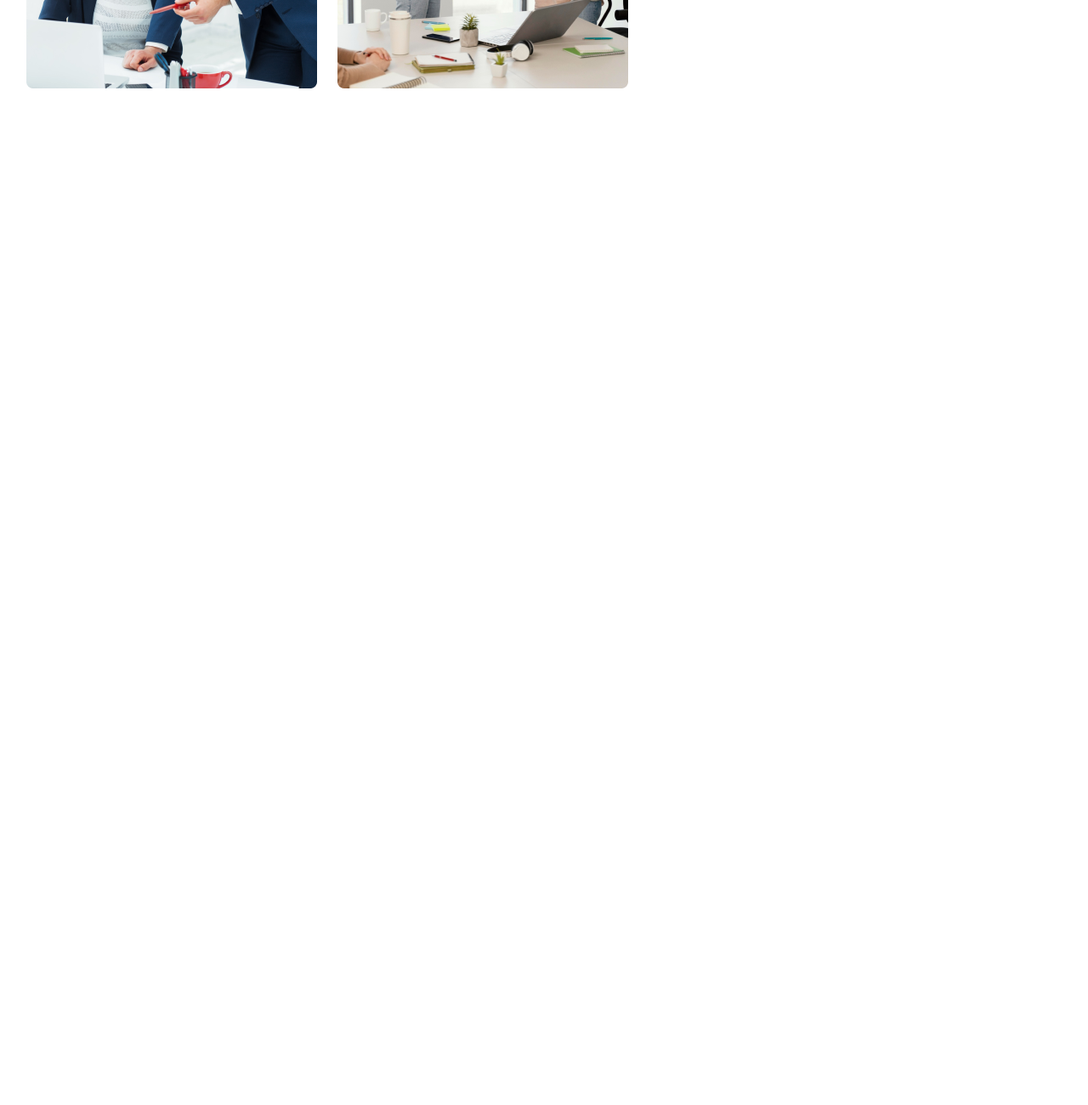
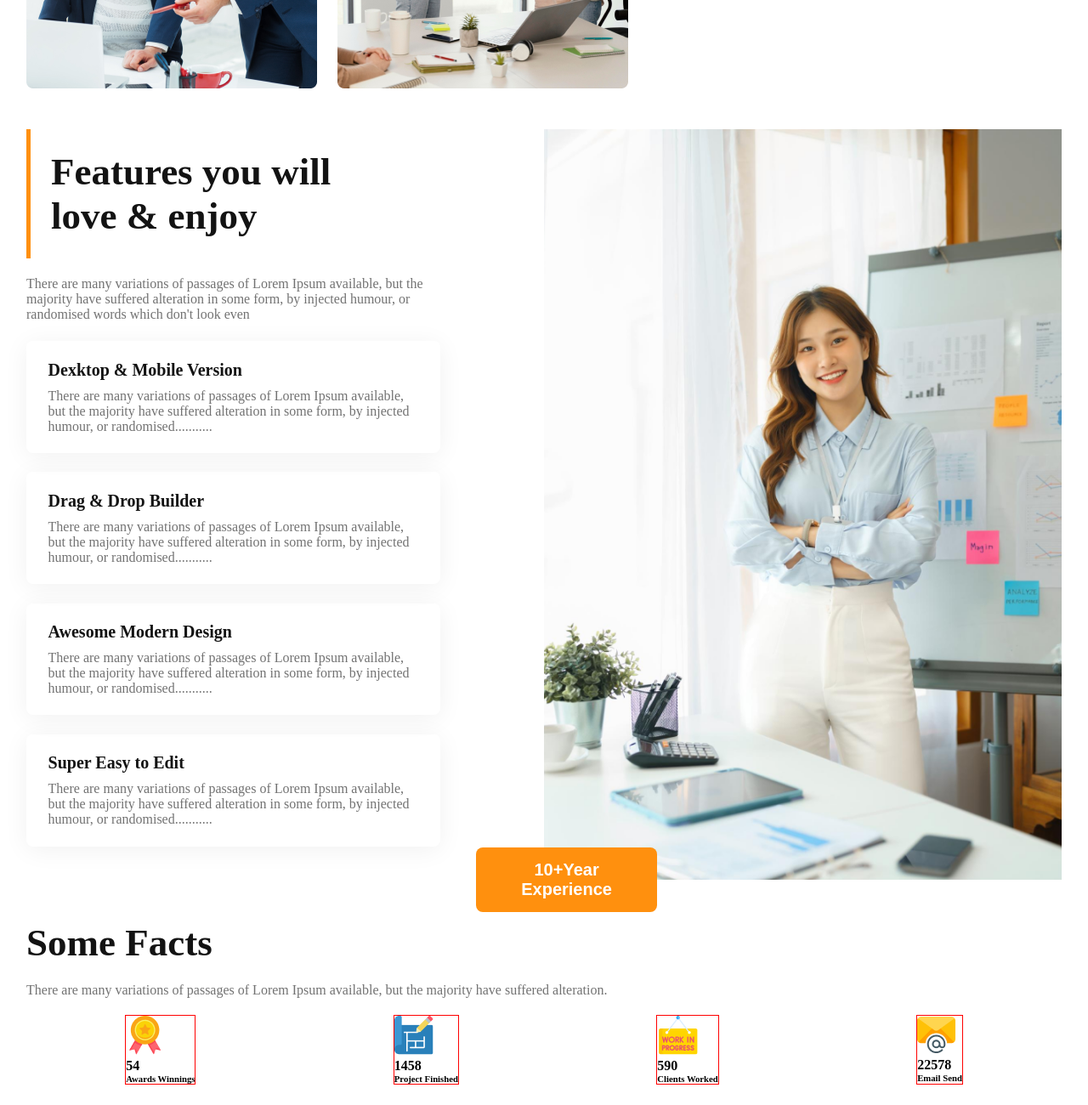
Before and after one commit to rh-abir/project-02, a plain HTML site: page index.html in a window 1280 px wide. Shown: the part 1840-3140 px from the top of the page at 85% size. Before the commit the page ends 2016 px from the top, so only its background shows below. Drawn offline with Linux system fonts and the light colour scheme.

Commit message:
add facts-section

```diff
--- a/index.html
+++ b/index.html
@@ -54,7 +54,7 @@
             </div>
             <article class="quick-list-article">
                 <h2 class="header-text"><span style="color: var(--paragraph-color);">Quick list</span> of Our <br> <span style="color: var(--main-color);">Features</span></h2>
-                <p class="main-paragraph-text quick-list-pra">There are many variations of passages of Lorem Ipsum available, but the majority have suffered alteration in some form, by injected humour, or randomised words which don't look even</p>
+                <p class="main-paragraph-text">There are many variations of passages of Lorem Ipsum available, but the majority have suffered alteration in some form, by injected humour, or randomised words which don't look even</p>
                 <button class="main-button">Explore More</button>
             </article>
         </div>
@@ -62,7 +62,67 @@
 
     <!-- Features section  -->
     <section class="container">
+        <div class="features">
+            <article class="features-article">
+                <div class="feature-heading">
+                    <h2 class="header-text">Features you will <br> love & enjoy</h2>
+                </div>
 
+                <p class="main-paragraph-text feature-top-text">There are many variations of passages of Lorem Ipsum available, but the majority have suffered alteration in some form, by injected humour, or randomised words which don't look even</p>
+
+                <div class="feature-text">
+                    <h3>Dexktop & Mobile Version</h3>
+                    <p>There are many variations of passages of Lorem Ipsum available, but the majority have suffered alteration in some form, by injected humour, or randomised...........</p>
+                </div>
+                <div class="feature-text">
+                    <h3>Drag & Drop Builder</h3>
+                    <p>There are many variations of passages of Lorem Ipsum available, but the majority have suffered alteration in some form, by injected humour, or randomised...........</p>
+                </div>
+                <div class="feature-text">
+                    <h3>Awesome Modern Design</h3>
+                    <p>There are many variations of passages of Lorem Ipsum available, but the majority have suffered alteration in some form, by injected humour, or randomised...........</p>
+                </div>
+                <div class="feature-text">
+                    <h3>Super Easy to Edit</h3>
+                    <p>There are many variations of passages of Lorem Ipsum available, but the majority have suffered alteration in some form, by injected humour, or randomised...........</p>
+                </div>
+            </article>
+            <div class="features-img">
+                <img src="./images/architect.png" alt="">
+                <button class="main-button feature-button">10+Year <br> <span>Experience</span>
+                </button>
+            </div>
+
+        </div>
+    </section>
+
+    <!-- Facts section  -->
+    <section class="container">
+        <h2 class="header-text">Some Facts</h2>
+        <p class="main-paragraph-text">There are many variations of passages of Lorem Ipsum available, but the majority have suffered alteration.</p>
+
+        <div class="facts">
+            <div class="fact-item">
+                <img src="./images/icons/ribon.png" alt="">
+                <h4>54</h4>
+                <h6>Awards Winnings</h6>
+            </div>
+            <div class="fact-item">
+                <img src="./images/icons/projects.png" alt="">
+                <h4>1458</h4>
+                <h6>Project Finished</h6>
+            </div>
+            <div class="fact-item">
+                <img src="./images/icons/customers.png" alt="">
+                <h4>590</h4>
+                <h6>Clients Worked</h6>
+            </div>
+            <div class="fact-item">
+                <img src="./images/icons/email.png" alt="">
+                <h4>22578</h4>
+                <h6>Email Send</h6>
+            </div>
+        </div>
     </section>
 
 
--- a/styles/style.css
+++ b/styles/style.css
@@ -41,6 +41,7 @@
      font-size: 16px;
      font-weight: 400;
      color: var(--paragraph-color);
+     margin: 1.3rem 0px;
  }
 
  .main-button {
@@ -57,6 +58,7 @@
     font-size: 45px;
     font-weight: 700;
     color: var(--heading-color);
+    font-family: var(--work-font);
  }
 
  /*-----------------------
@@ -131,6 +133,76 @@ banner-section style start here
  .quick-list-article {
      width: 36%;
  }
- .quick-list-pra{
-    margin: 20px 0px;
+
+
+ /*---------------------------------
+    Features section style start here
+ -----------------------------------*/
+
+ .features{
+    display: flex;
  }
+
+ .features-article{
+    width: 50%;
+ }
+ .feature-heading{
+    border-left: 5px solid var(--main-color);
+    padding: 24px;
+ }
+
+ .feature-top-text{
+    width: 80%;
+ }
+
+ .feature-text{
+    width: 80%;
+    box-shadow: 0px 4px 30px rgba(0, 0, 0, 0.06);
+    padding: 1.4rem 1.6rem;
+    margin-top: 1.4rem;
+    border-radius: 8px;
+
+ }
+
+ .feature-text > h3{
+    font-size: 20px;
+    font-weight: 600;
+    color: var(--heading-color);
+ }
+
+ .feature-text >p{
+    color: var(--paragraph-color);
+    margin-top: 10px;
+ }
+
+ .features-img{
+    width: 50%;
+ }
+ .features-img img{
+    width: 100%;
+    height: 100%;
+    object-fit: cover;
+ }
+
+ .feature-button{
+    width: 35%;
+    margin: 0 auto;
+    margin-top: -3rem;
+    margin-left: -5rem;
+ }
+
+ /* ---------------------------
+ facts section style start here
+ ------------------------------  */
+
+
+
+ .facts{
+    display: flex;
+    /* padding: 1.8rem; */
+    justify-content: space-around;
+ }
+
+ .fact-item{
+    border: 1px solid red;
+ }
```
